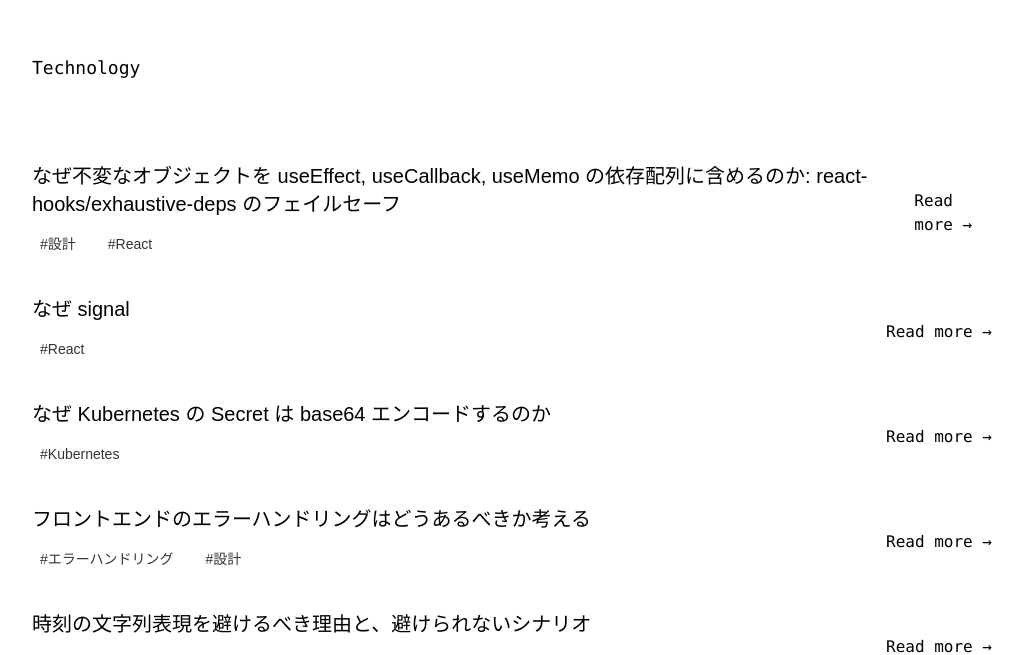
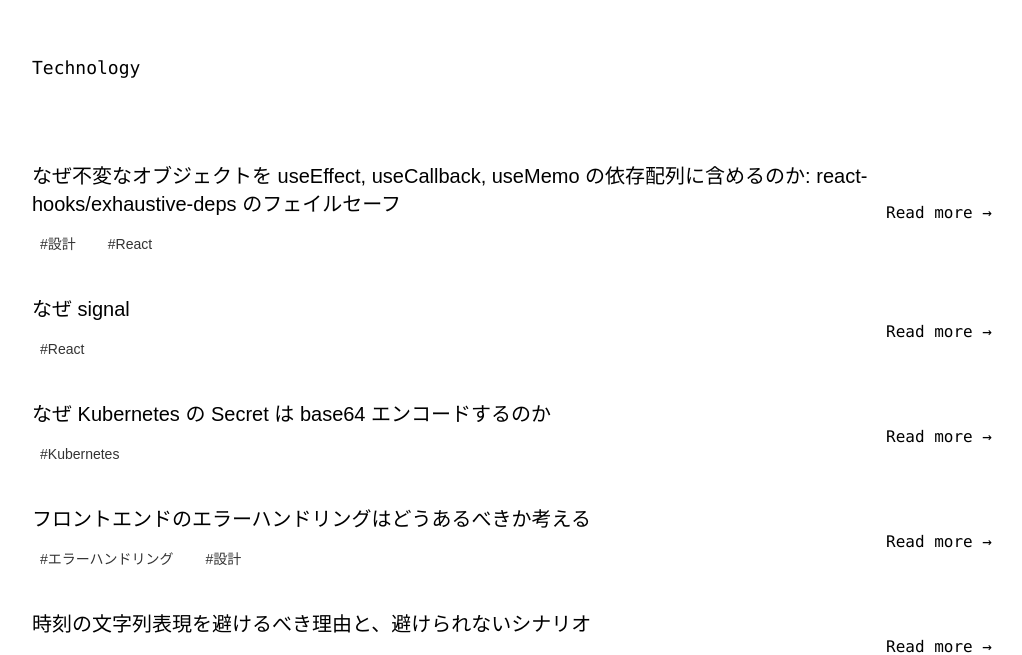
Before and after one commit to 9sako6/9sako6.github.io, a Next.js app in the folder blog-web/: page / in a window 1280 px wide. Shown: the part 146-801 px from the top of the page, without its empty margins (128-1150 px from the left). Built offline with nearby package versions, Linux system fonts and the light colour scheme.

Commit message:
Fix shrinked layout

```diff
--- a/blog-web/src/components/features/post/Card.tsx
+++ b/blog-web/src/components/features/post/Card.tsx
@@ -24,7 +24,7 @@ export const Card: React.FC<Props> = ({ slug, title, tags }: Props) => {
       </div>
       <Link
         href={postPath}
-        className="hover:underline font-mono hidden md:block"
+        className="hover:underline font-mono hidden md:block flex-shrink-0"
         aria-label={title}
       >
         Read more →
```
